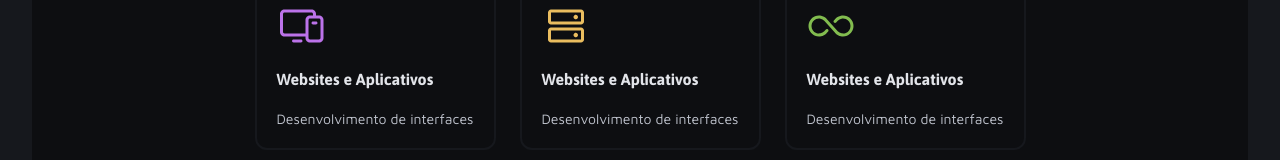
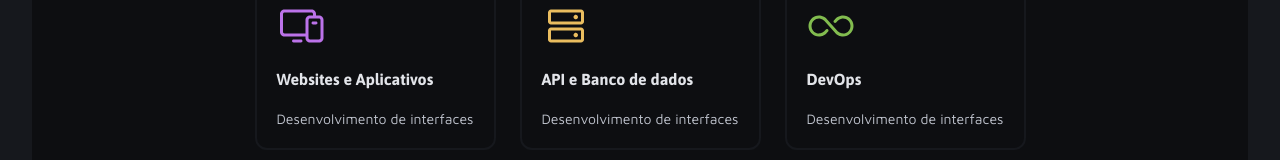
Before and after one commit to igormonfrs/Portf-lio, a plain HTML site: page index.html in a window 1280 px wide. Shown: the part 1851-2011 px from the top of the page. Drawn offline with Linux system fonts and the light colour scheme.

Commit message:
change titles in porojects

```diff
--- a/index.html
+++ b/index.html
@@ -149,12 +149,12 @@
           </span>
           <span>
             <img src="assets/Icons/HardDrives.svg" alt="" />
-            <h2>Websites e Aplicativos</h2>
+            <h2>API e Banco de dados</h2>
             <h3>Desenvolvimento de interfaces</h3>
           </span>
           <span>
             <img src="assets/Icons/Infinity.svg" alt="" />
-            <h2>Websites e Aplicativos</h2>
+            <h2>DevOps</h2>
             <h3>Desenvolvimento de interfaces</h3>
           </span>
         </div>
```
